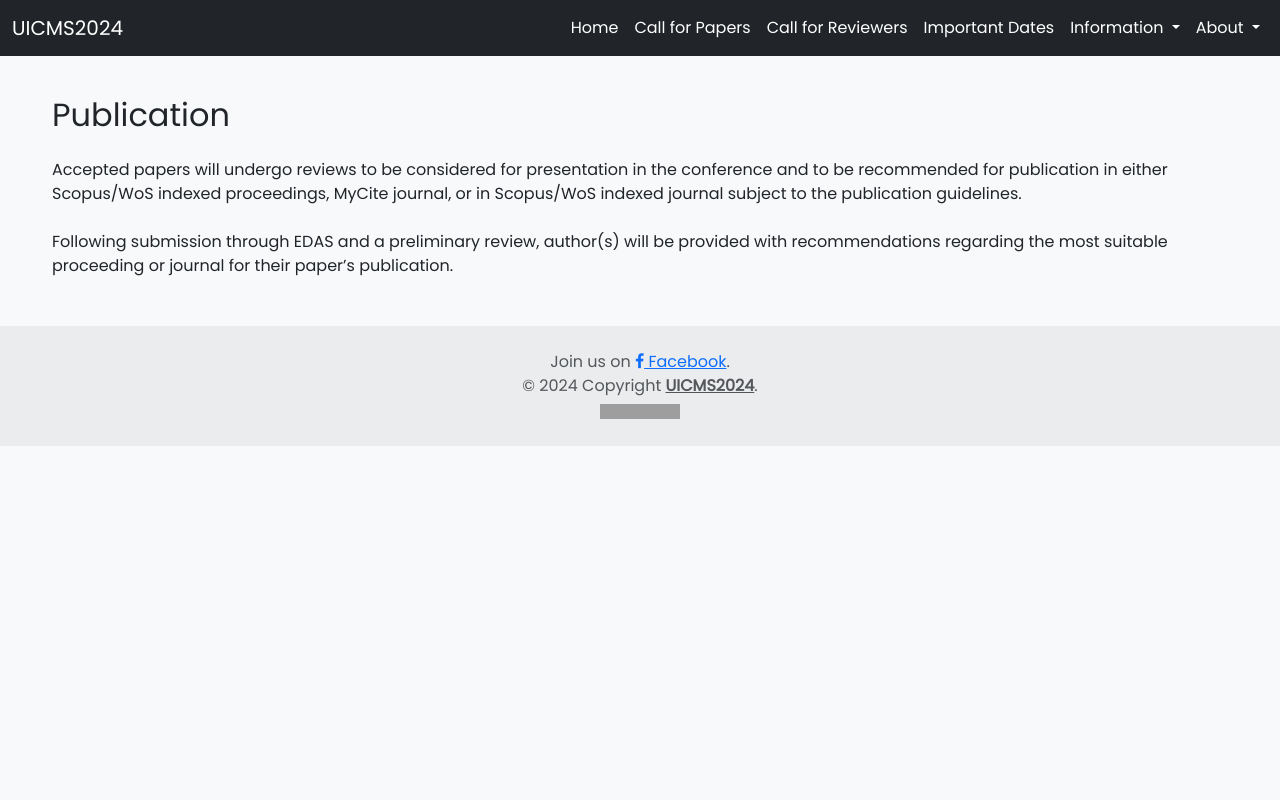
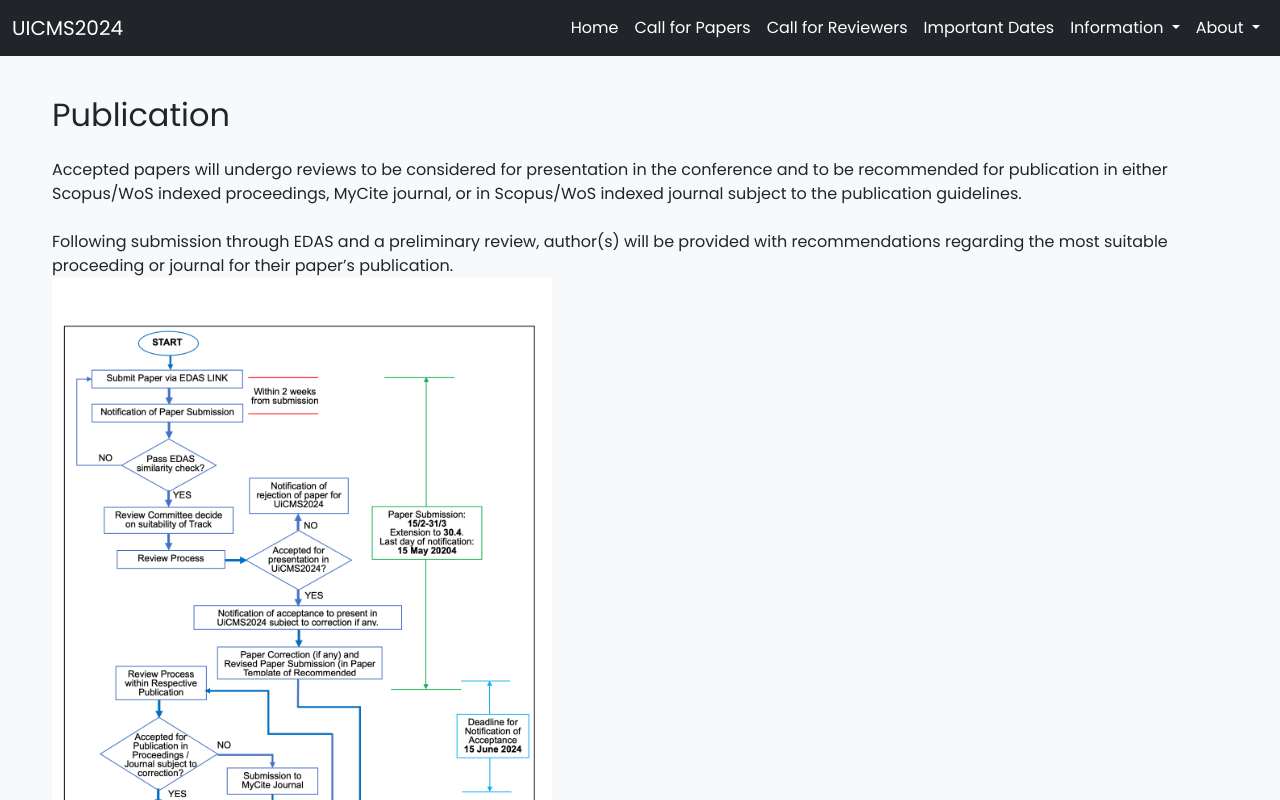
Before and after one commit to uicms2024/uicms2024.github.io, an Angular app: page /publication in a window 1280 px wide. Shown: the top 800 px of the page. Built offline with nearby package versions, Linux system fonts and the light colour scheme; grey boxes are pictures that could not be loaded.

Commit message:
Add publication flow chart to page Publication.

```diff
--- a/src/app/cfp/cfp.component.html
+++ b/src/app/cfp/cfp.component.html
@@ -156,7 +156,7 @@
         src="/assets/poster1080x1080.png"
         class="img-fluid"
         alt="{{ confAbbrev }}"
-        style="max-width: 800px"
+        style="max-width: 500px"
     /></a>
   </div>
 </div>
--- a/src/app/publication/publication.component.html
+++ b/src/app/publication/publication.component.html
@@ -3,7 +3,10 @@
   <div class="row">
     <div class="col-md-12">
       <p>
-        Accepted papers will undergo reviews to be considered for presentation in the conference and to be recommended for publication in either Scopus/WoS indexed proceedings, MyCite journal, or in Scopus/WoS indexed journal subject to the publication guidelines.
+        Accepted papers will undergo reviews to be considered for presentation
+        in the conference and to be recommended for publication in either
+        Scopus/WoS indexed proceedings, MyCite journal, or in Scopus/WoS indexed
+        journal subject to the publication guidelines.
         <!-- The conference offers three esteemed publication options: inclusion in
         our conference proceedings, submission to MyCite Journals, and the
         possibility of being published in respected WoS/Scopus Indexed Journals. -->
@@ -15,4 +18,14 @@
       </p>
     </div>
   </div>
+
+  <div class="row">
+    <a href="/assets/publication-process.png"
+      ><img
+        src="/assets/publication-process.png"
+        class="img-fluid"
+        alt="{{ confAbbrev }}-Publication Process"
+        style="max-width: 500px"
+    /></a>
+  </div>
 </div>
--- a/src/app/publication/publication.component.ts
+++ b/src/app/publication/publication.component.ts
@@ -1,4 +1,5 @@
 import { Component } from '@angular/core';
+import { environment } from '../../environments/environment';
 
 @Component({
   selector: 'app-publication',
@@ -8,5 +9,5 @@ import { Component } from '@angular/core';
   styleUrl: './publication.component.css'
 })
 export class PublicationComponent {
-
+  confAbbrev = environment.confAbbrev;
 }
```
Also changed, not shown: src/assets/publication-process.png (added).
